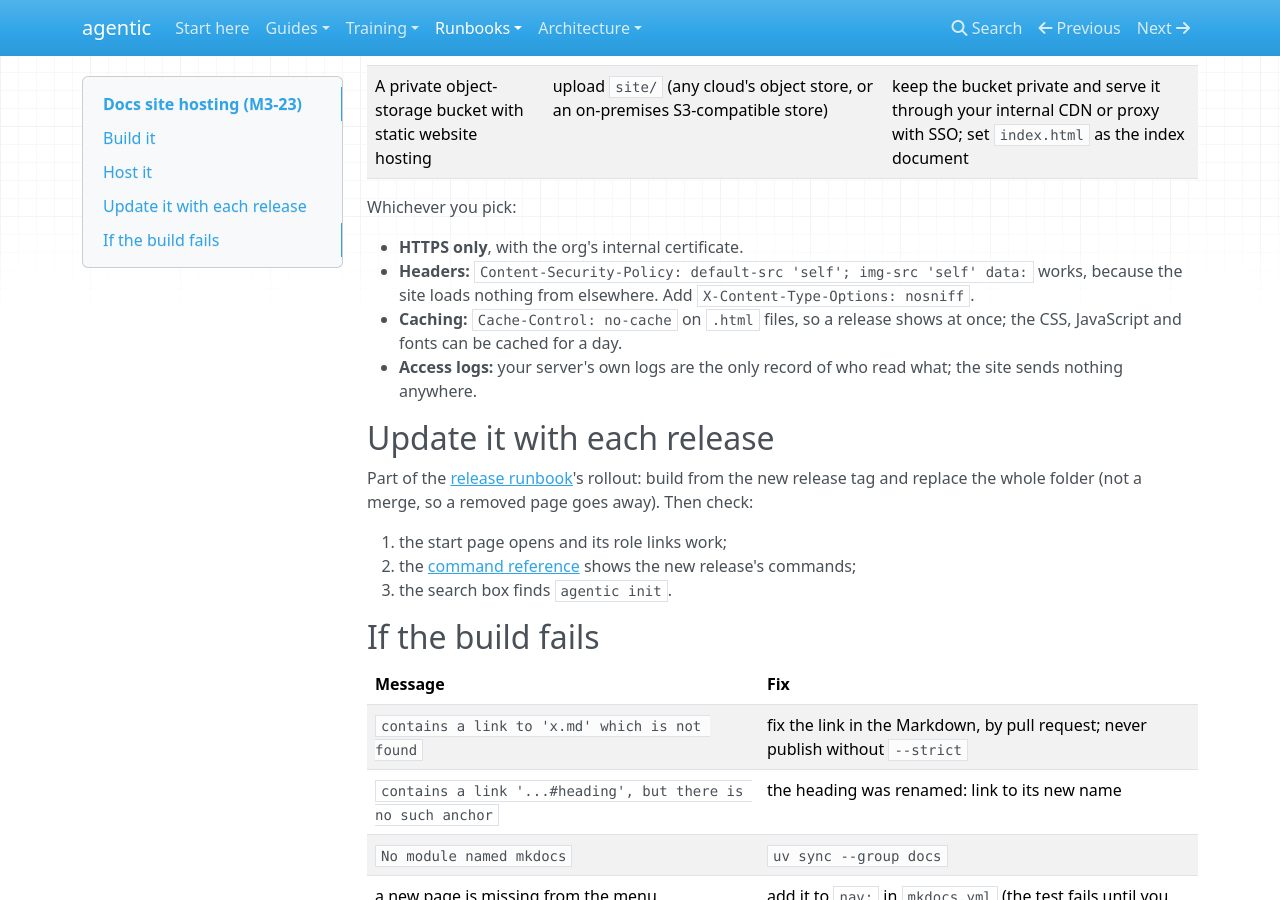
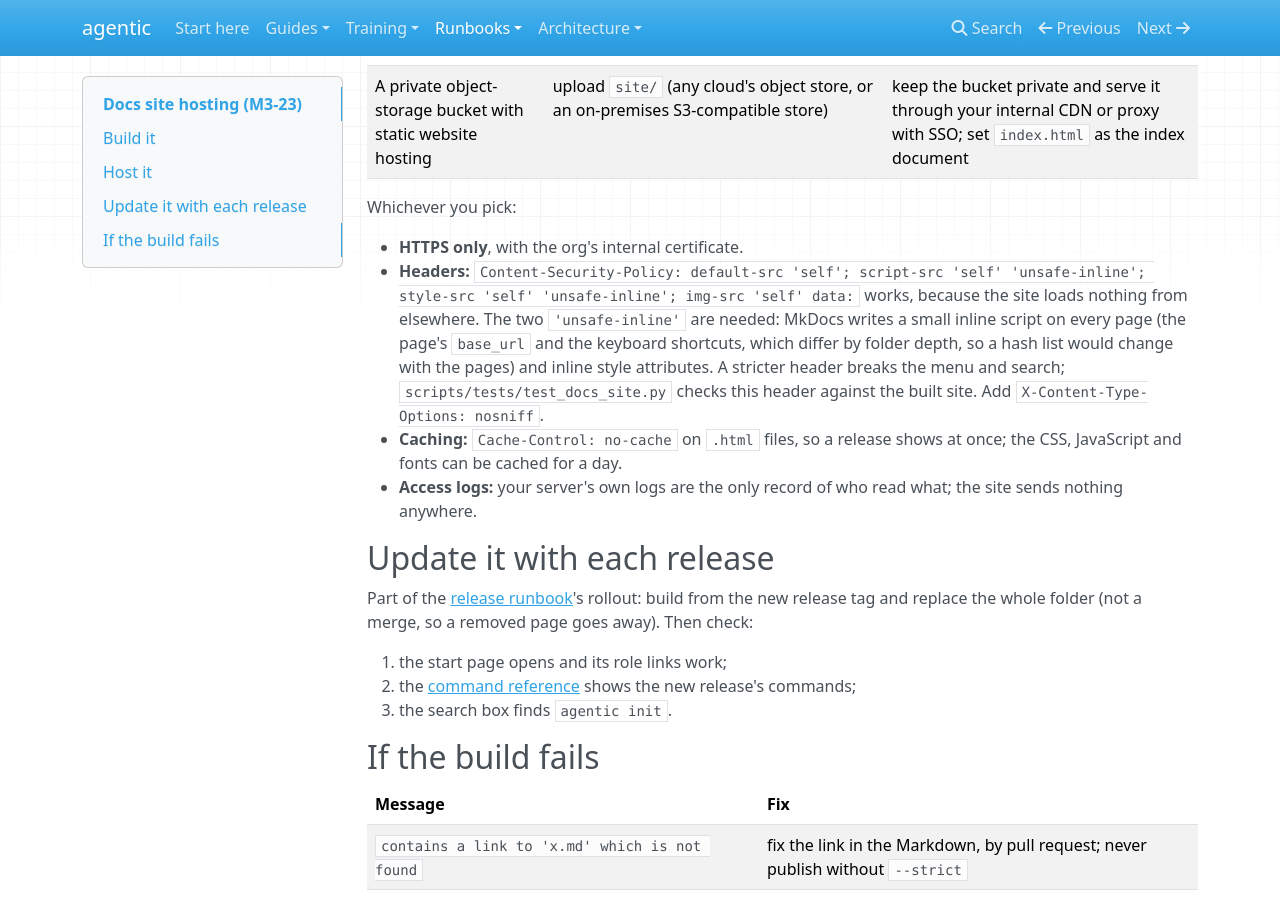
Before and after one commit to cbeyondcloud/agentic-sdlc, an MkDocs documentation site: the page built from docs/runbooks/docs-site.md, in a window 1280 px wide and 900 px high, scrolled down 910 px. Built offline with MkDocs 1.6.1, drawn with Linux system fonts in a browser that asks for light colours.

Commit message:
M3-23 review 2: a CSP that works (I2); owner answers on DF-990 and DF-995; DF-996..998
I2: the hosting runbook's Content-Security-Policy allows 'unsafe-inline' for scripts and
styles: MkDocs writes an inline script per page whose base_url differs by folder depth (4
variants, so no stable hash list) and inline style attributes. A test checks the
runbook's header against every built page. DF-990 and DF-995 Done (owner 2026-11-04);
the day-0 runbook names the assign and revoke commands and says the role is removed
after the session. Deferred to M1-81: DF-996 (concurrent and failed writes), DF-997 (test
strength), DF-998 (no fixed port).

Co-Authored-By: Claude Opus 5.5 <noreply@anthropic.com>

```diff
--- a/docs/runbooks/docs-site.md
+++ b/docs/runbooks/docs-site.md
@@ -44,8 +44,13 @@ Any server that serves static files over HTTPS works. Pick the one your org alre
 Whichever you pick:
 
 - **HTTPS only**, with the org's internal certificate.
-- **Headers:** `Content-Security-Policy: default-src 'self'; img-src 'self' data:` works,
-  because the site loads nothing from elsewhere. Add `X-Content-Type-Options: nosniff`.
+- **Headers:** `Content-Security-Policy: default-src 'self'; script-src 'self' 'unsafe-inline'; style-src 'self' 'unsafe-inline'; img-src 'self' data:`
+  works, because the site loads nothing from elsewhere. The two `'unsafe-inline'` are
+  needed: MkDocs writes a small inline script on every page (the page's `base_url` and
+  the keyboard shortcuts, which differ by folder depth, so a hash list would change with
+  the pages) and inline style attributes. A stricter header breaks the menu and search;
+  `scripts/tests/test_docs_site.py` checks this header against the built site. Add
+  `X-Content-Type-Options: nosniff`.
 - **Caching:** `Cache-Control: no-cache` on `.html` files, so a release shows at once; the
   CSS, JavaScript and fonts can be cached for a day.
 - **Access logs:** your server's own logs are the only record of who read what; the site
```
Also changed, not shown: docs/runbooks/day-0-bootstrap.md (+4 -2 lines), docs/superpowers/plans/DEFERRED.md (+5 -2 lines), docs/superpowers/plans/TRACKER.md (+1 -1 lines), 2 other files.
